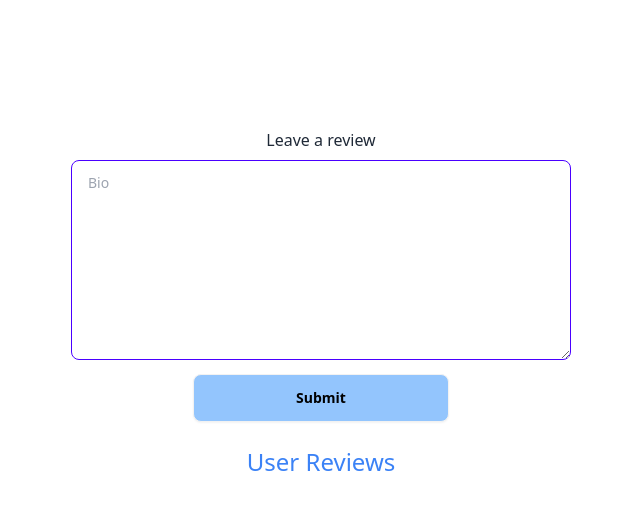
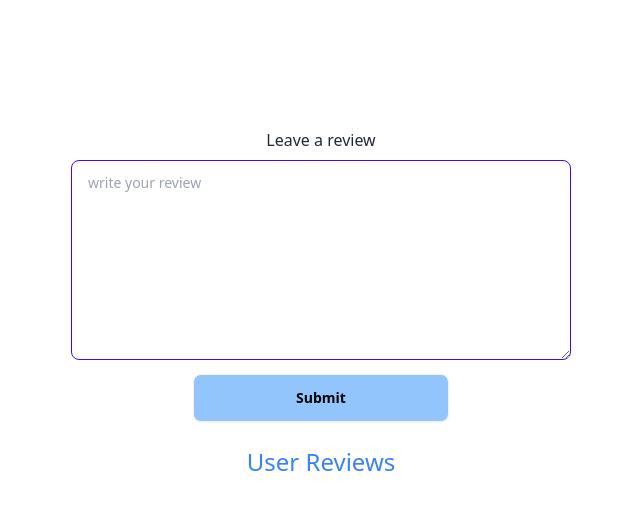
Before and after one commit to Faisal778/add-review-js, a plain HTML site: page index.html in a window 1280 px wide. Shown: the full height of the page, 319-959 px from the left. Drawn offline with nearby package versions, Linux system fonts and the light colour scheme.

Commit message:
placeholder changed

```diff
--- a/index.html
+++ b/index.html
@@ -16,7 +16,7 @@
           <textarea
             id="review-textarea"
             class="textarea textarea-primary sm:min-w-[500px] min-h-[200px]"
-            placeholder="Bio"
+            placeholder="write your review"
           ></textarea>
         </div>
         <div>
```
